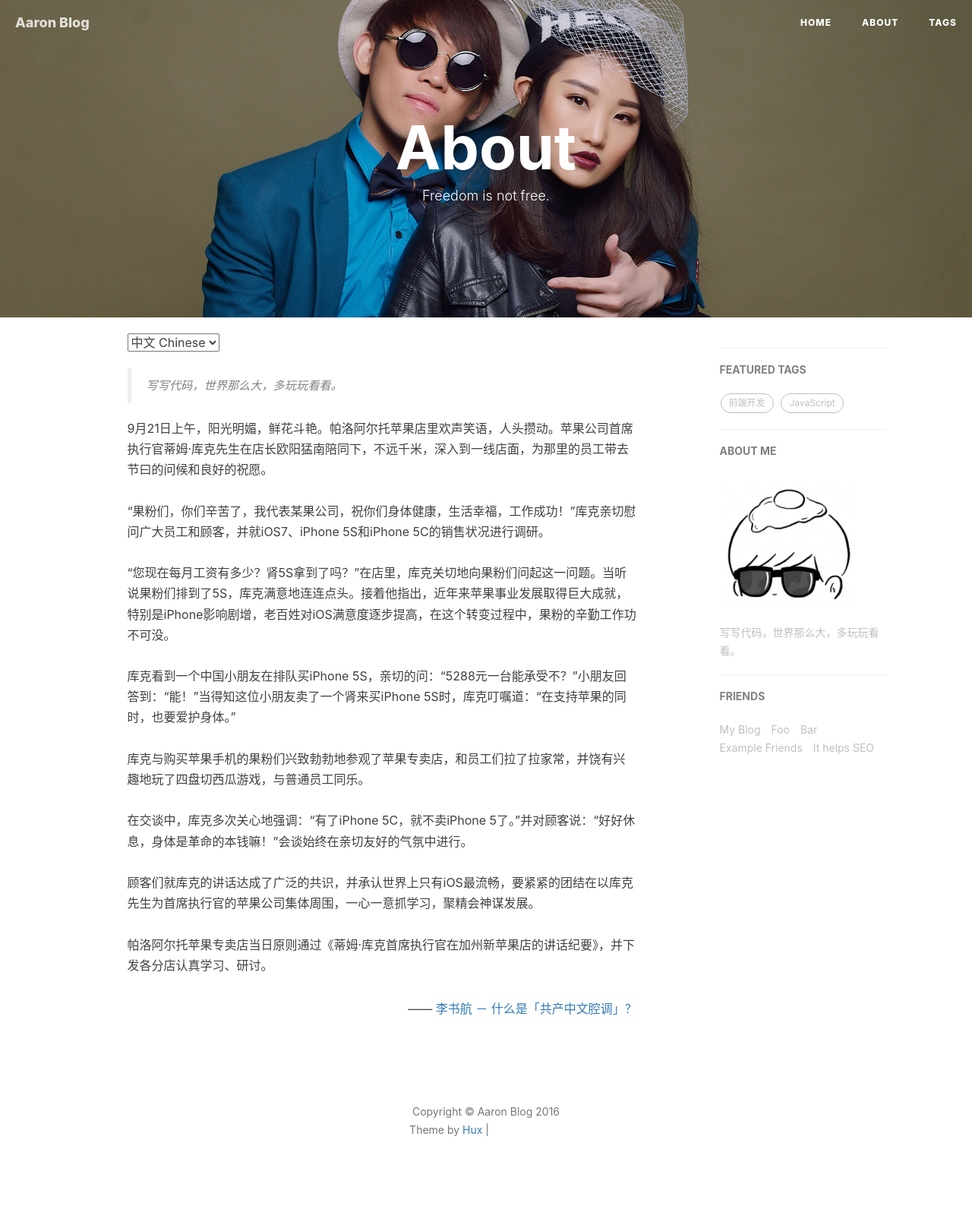
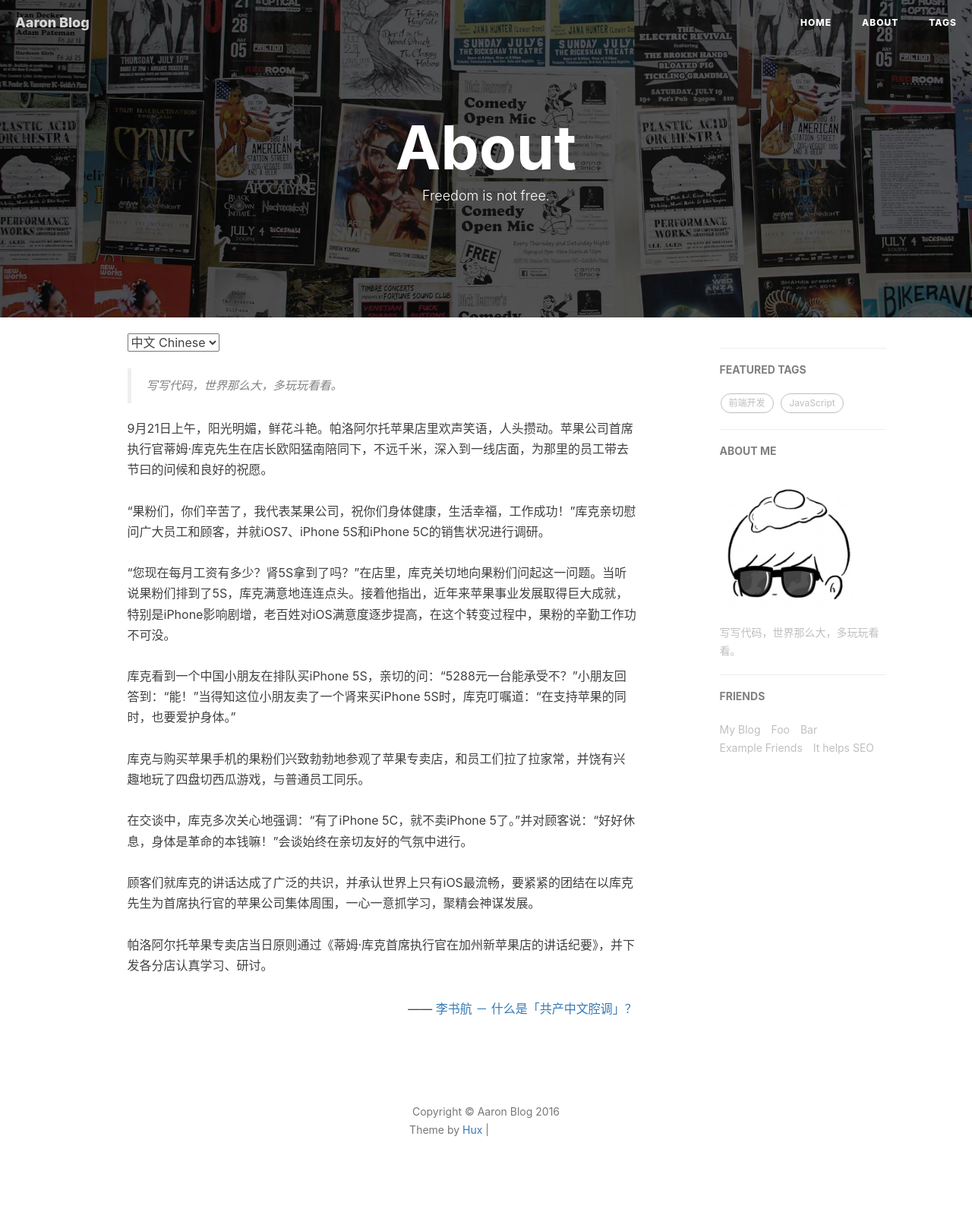
Before and after one commit to Judice/judice.github.com, a Jekyll site: the page built from about.html, in a window 1280 px wide. Shown: the whole page at 76% size. Built offline with Jekyll 4.4.1, drawn with Linux system fonts in a browser that asks for light colours; nearby versions of some CDN libraries; comment, search, counter and statistics services are not loaded; grey boxes are pictures that could not be loaded.

Commit message:
home-page

```diff
--- a/about.html
+++ b/about.html
@@ -2,7 +2,7 @@
 layout: page
 title: "About"
 description: "Freedom is not free."
-header-img: "img/about-bg.jpg"
+header-img: "img/home-bg.jpg"
 ---
 
 <!-- Language Selector -->
```
Also changed, not shown: img/about-bg.jpg (deleted).
